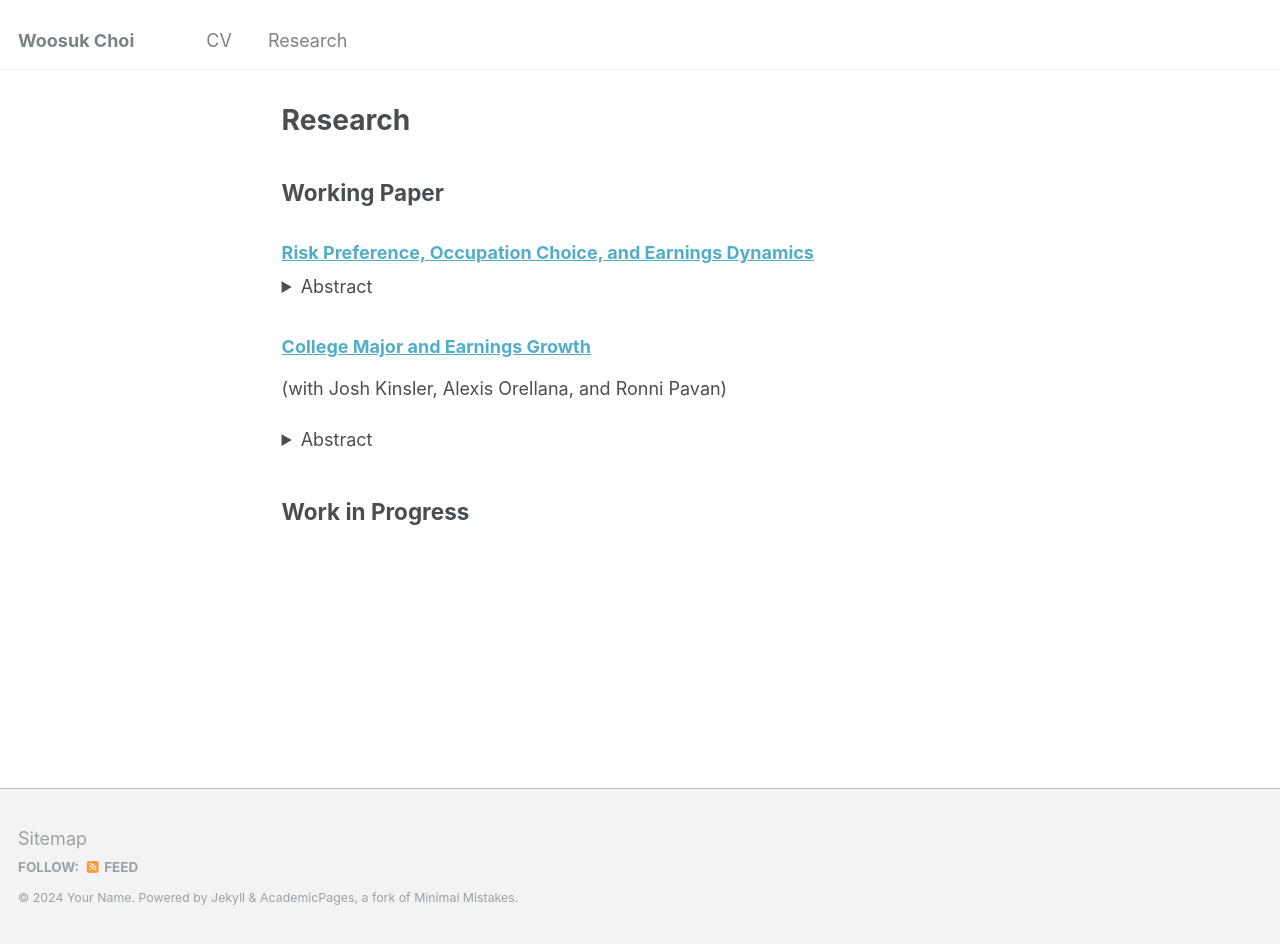
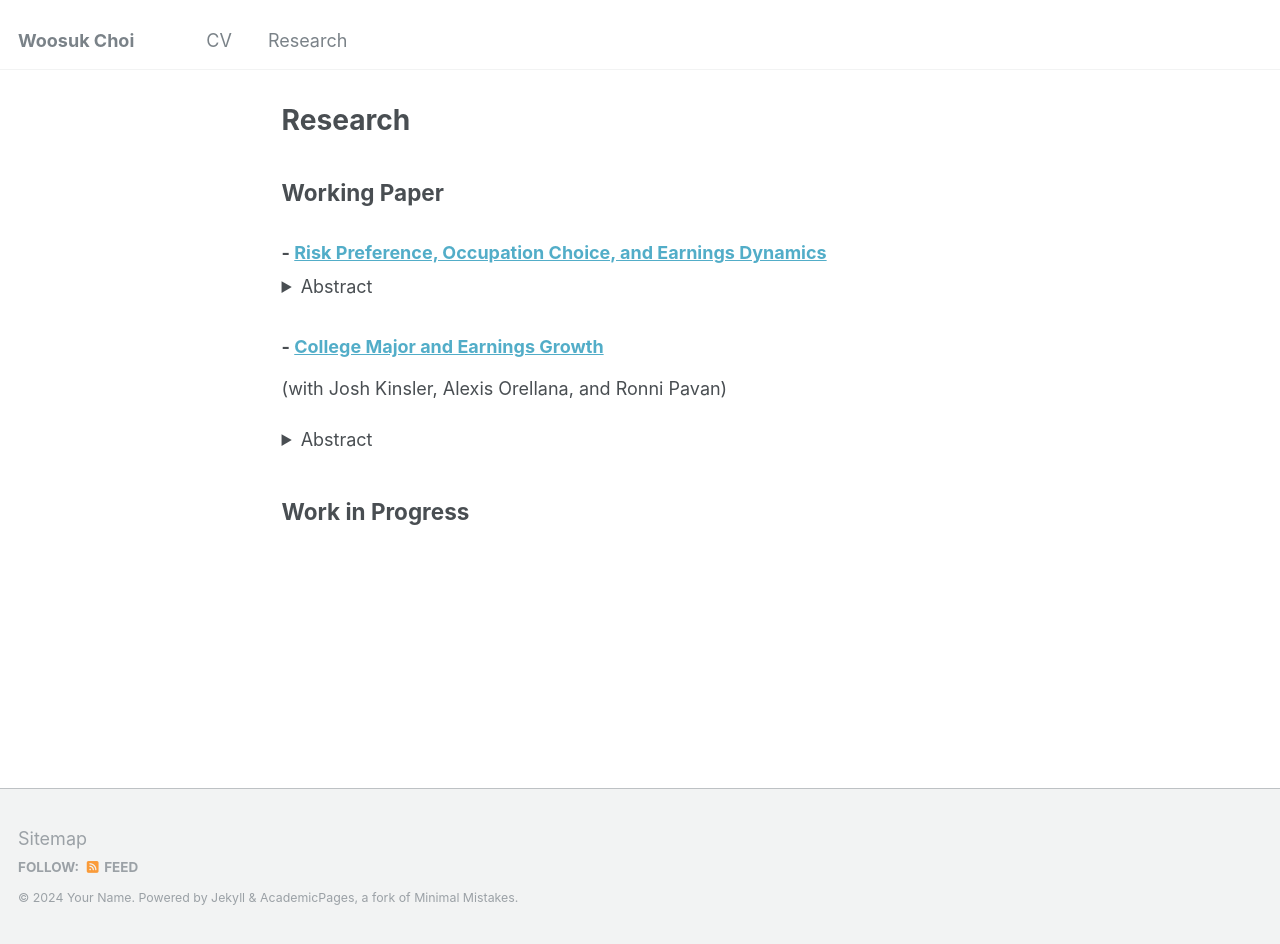
Before and after one commit to woosukchoi/old_page, a Jekyll site: the page built from _pages/research.md, in a window 1280 px wide and 944 px high. Built offline with Jekyll 4.4.1, drawn with Linux system fonts in a browser that asks for light colours.

```diff
--- a/_pages/research.md
+++ b/_pages/research.md
@@ -6,14 +6,14 @@ author_profile: false
 ---
 
 ## Working Paper
-### [Risk Preference, Occupation Choice, and Earnings Dynamics](/files/Paper_Woosuk_Risk_Preference.pdf)
+### - [Risk Preference, Occupation Choice, and Earnings Dynamics](/files/Paper_Woosuk_Risk_Preference.pdf)
 <details>
   <summary>Abstract</summary>
 
   Risk preference is a fundamental element in labor market decisions, which inherently entail risks. This paper investigates the role of risk preference in occupation choices and earnings inequality, utilizing data from the NLSY97 and O*NET database. The descriptive findings suggest that workers with greater risk aversion tend to earn lower wages, and this wage gap becomes especially pronounced as their careers progress. Moreover, the evidence indicates that risk-averse individuals tend to choose routine occupations, which provide less opportunity for earnings growth. To investigate mechanisms driving the dynamic impact of risk preferences on earnings, I develop a structural model of occupation choice with human capital accumulation, allowing for heterogeneity in risk preferences. The model is estimated using the Conditional Choice Probability estimator accounting for unobserved heterogeneity. The estimated model underscores that the effect of differential human capital accumulation accounts for 40 percent of earnings inequality between risk attitude groups, highlighting the importance of considering the propagating effect of self-selection on risk attitudes. Using the estimated model, I show that routine-biased technological change contributes to larger disparities in occupation choices across workers with varied risk preferences, enlarging earnings disparities.
 </details>
 
-### [College Major and Earnings Growth](/files/CKOP_11_15_23.pdf)
+### - [College Major and Earnings Growth](/files/CKOP_11_15_23.pdf)
 (with Josh Kinsler, Alexis Orellana, and Ronni Pavan)
 <details>
   <summary>Abstract</summary>
```
